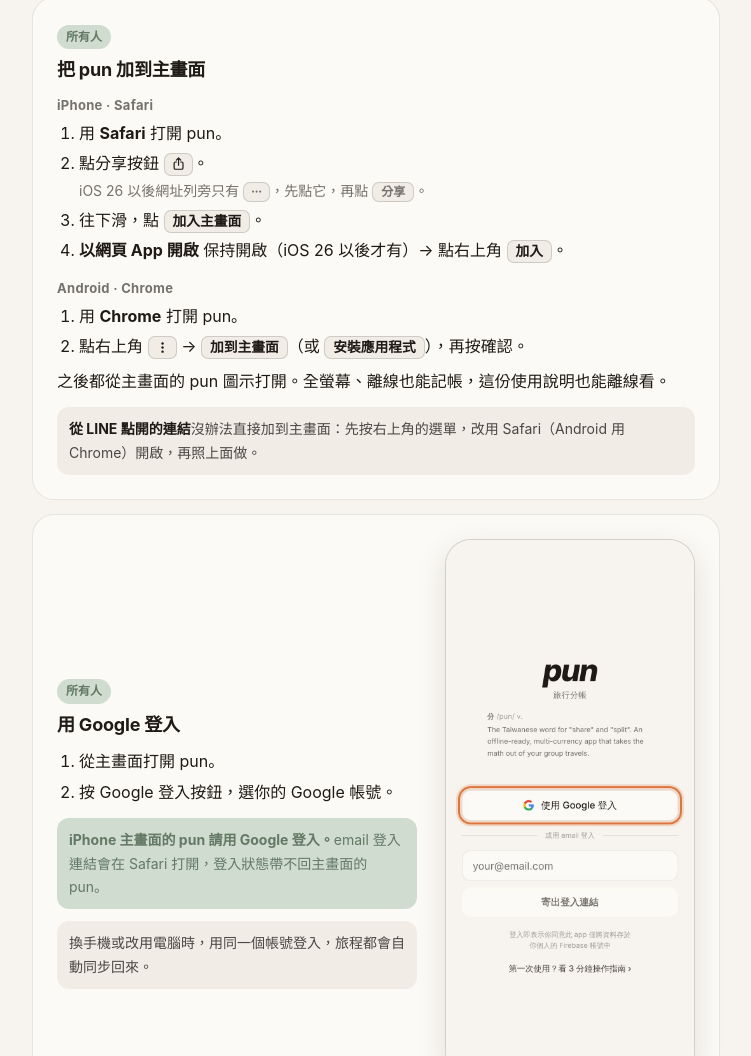
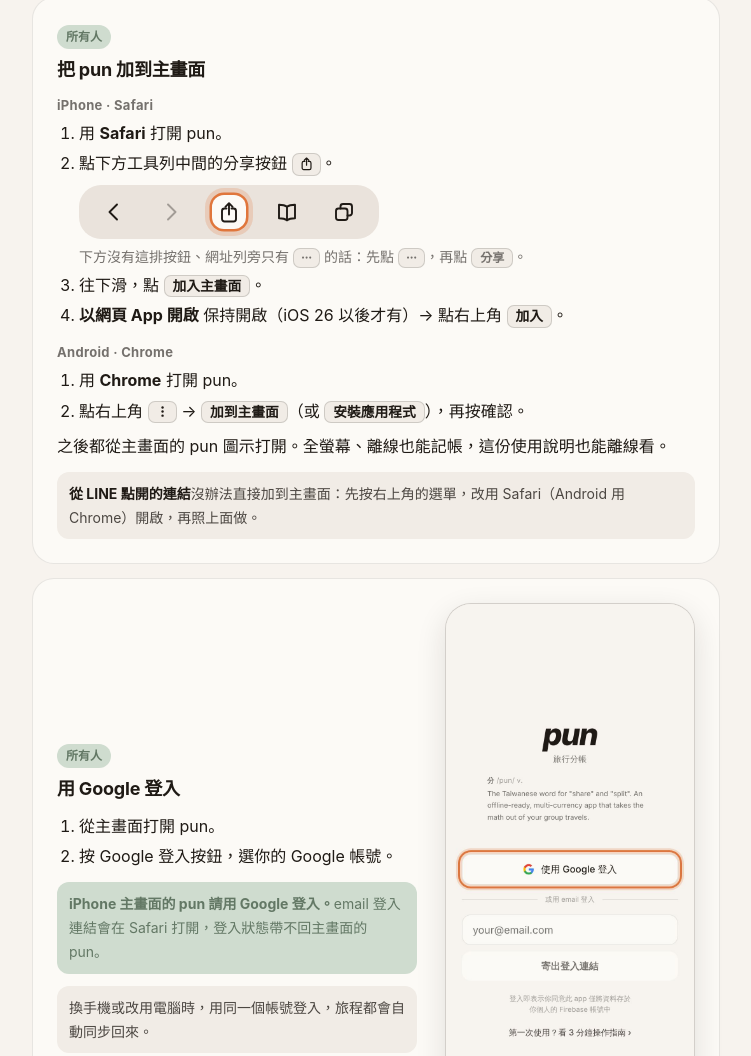
Before and after one commit to kschiang-tw/pun, a plain HTML site: page guide.html in a window 1280 px wide. Shown: the part 738-1794 px from the top of the page, without its empty margins (264-1015 px from the left). Drawn offline with Linux system fonts and the light colour scheme.

Commit message:
指南「加到主畫面」改以下方工具列的分享按鈕為主，加上工具列示意圖（v6.2.2）
- 「iOS 26 以後只有 ⋯」不正確：分享按鈕位置取決於 Safari 版面設定，
  改為先找下方工具列中間的分享按鈕，看不到才走「⋯ → 分享」
- 新增 Safari 下方工具列示意圖，橘色外框標出分享按鈕
- 分享圖示比例對齊實際 Safari 圖示
- 使用指南：已更新（把 pun 加到主畫面 第 2 步；截圖不需更新）

Co-Authored-By: Claude Opus 5.5 <noreply@anthropic.com>
Claude-Session: https://claude.ai/code/session_01VGjpT6fhsbcgY8ST8aqJ9d

```diff
--- a/guide.html
+++ b/guide.html
@@ -123,7 +123,17 @@
   .b svg { width: 1.1em; height: 1.1em; vertical-align: -0.2em; }
   .os { margin: 12px 0 4px; font-size: 13px; font-weight: 700; color: var(--ink-3); letter-spacing: 0.3px; }
   .os:first-of-type { margin-top: 2px; }
-  .note { font-size: 14px; color: var(--ink-3); }
+  .note { display: block; font-size: 14px; color: var(--ink-3); }
+  /* Safari bottom toolbar sketch — where the share button is */
+  .safari-bar {
+    display: flex; justify-content: space-around; align-items: center;
+    max-width: 300px; margin: 8px 0 6px; padding: 10px 6px; border-radius: 22px;
+    background: var(--bg-3); color: var(--ink);
+  }
+  .safari-bar span { display: inline-flex; padding: 5px; border-radius: 12px; }
+  .safari-bar svg { width: 24px; height: 24px; }
+  .safari-bar .dim { opacity: .35; }
+  .safari-bar .hit { box-shadow: 0 0 0 2.5px #e0763c, 0 0 0 7px rgba(224,118,60,.22); background: var(--surface); }
   .tip {
     margin-top: 12px; padding: 10px 12px; border-radius: 12px;
     background: var(--bg-2); font-size: 14px; color: var(--ink-2);
@@ -279,8 +289,9 @@
         <div class="os">iPhone · Safari</div>
         <ol>
           <li>用 <b>Safari</b> 打開 pun。</li>
-          <li>點分享按鈕 <span class="b ico" aria-label="分享"><svg viewBox="0 0 24 24" fill="none" stroke="currentColor" stroke-width="1.9" stroke-linecap="round" stroke-linejoin="round" aria-hidden="true"><path d="M8.5 9.5H7a2 2 0 0 0-2 2V19a2 2 0 0 0 2 2h10a2 2 0 0 0 2-2v-7.5a2 2 0 0 0-2-2h-1.5"/><path d="M12 14.5V3M8.5 6.5 12 3l3.5 3.5"/></svg></span>。<br/>
-            <span class="note">iOS 26 以後網址列旁只有 <span class="b ico" aria-label="更多"><svg viewBox="0 0 24 24" fill="currentColor" aria-hidden="true"><circle cx="5.5" cy="12" r="1.9"/><circle cx="12" cy="12" r="1.9"/><circle cx="18.5" cy="12" r="1.9"/></svg></span>，先點它，再點 <span class="b">分享</span>。</span></li>
+          <li>點下方工具列中間的分享按鈕 <span class="b ico" aria-label="分享"><svg viewBox="0 0 24 24" fill="none" stroke="currentColor" stroke-width="1.9" stroke-linecap="round" stroke-linejoin="round" aria-hidden="true"><path d="M9.5 8.5h-2A2.5 2.5 0 0 0 5 11v8a2.5 2.5 0 0 0 2.5 2.5h9A2.5 2.5 0 0 0 19 19v-8a2.5 2.5 0 0 0-2.5-2.5h-2"/><path d="M12 14.5V3.2M8.4 6.8 12 3.2l3.6 3.6"/></svg></span>。
+            <div class="safari-bar" role="img" aria-label="Safari 下方工具列：上一頁、下一頁、分享、書籤、分頁，分享按鈕在中間"><span><svg viewBox="0 0 24 24" fill="none" stroke="currentColor" stroke-width="1.9" stroke-linecap="round" stroke-linejoin="round"><path d="M15 4.5 7.5 12l7.5 7.5"/></svg></span><span class="dim"><svg viewBox="0 0 24 24" fill="none" stroke="currentColor" stroke-width="1.9" stroke-linecap="round" stroke-linejoin="round"><path d="M9 4.5 16.5 12 9 19.5"/></svg></span><span class="hit"><svg viewBox="0 0 24 24" fill="none" stroke="currentColor" stroke-width="1.9" stroke-linecap="round" stroke-linejoin="round"><path d="M9.5 8.5h-2A2.5 2.5 0 0 0 5 11v8a2.5 2.5 0 0 0 2.5 2.5h9A2.5 2.5 0 0 0 19 19v-8a2.5 2.5 0 0 0-2.5-2.5h-2"/><path d="M12 14.5V3.2M8.4 6.8 12 3.2l3.6 3.6"/></svg></span><span><svg viewBox="0 0 24 24" fill="none" stroke="currentColor" stroke-width="1.9" stroke-linecap="round" stroke-linejoin="round"><path d="M12 6.8C10.2 5.4 7.7 4.8 4 4.8v13.4c3.7 0 6.2.6 8 2 1.8-1.4 4.3-2 8-2V4.8c-3.7 0-6.2.6-8 2Z"/><path d="M12 6.8v13.4"/></svg></span><span><svg viewBox="0 0 24 24" fill="none" stroke="currentColor" stroke-width="1.9" stroke-linecap="round" stroke-linejoin="round"><rect x="4" y="8.5" width="11.5" height="11.5" rx="2.5"/><path d="M8.5 8.5V6.5A2.5 2.5 0 0 1 11 4h6.5A2.5 2.5 0 0 1 20 6.5V13a2.5 2.5 0 0 1-2.5 2.5h-2"/></svg></span></div>
+            <span class="note">下方沒有這排按鈕、網址列旁只有 <span class="b ico" aria-label="更多"><svg viewBox="0 0 24 24" fill="currentColor" aria-hidden="true"><circle cx="5.5" cy="12" r="1.9"/><circle cx="12" cy="12" r="1.9"/><circle cx="18.5" cy="12" r="1.9"/></svg></span> 的話：先點 <span class="b ico" aria-label="更多"><svg viewBox="0 0 24 24" fill="currentColor" aria-hidden="true"><circle cx="5.5" cy="12" r="1.9"/><circle cx="12" cy="12" r="1.9"/><circle cx="18.5" cy="12" r="1.9"/></svg></span>，再點 <span class="b">分享</span>。</span></li>
           <li>往下滑，點 <span class="b">加入主畫面</span>。</li>
           <li><b>以網頁 App 開啟</b> 保持開啟（iOS 26 以後才有）→ 點右上角 <span class="b">加入</span>。</li>
         </ol>
--- a/sw.js
+++ b/sw.js
@@ -1,5 +1,5 @@
 // sw.js — Service Worker for pun PWA
-const CACHE = 'pun-v33';
+const CACHE = 'pun-v34';
 
 // CDN scripts pinned to exact versions — pre-cache on install
 const CDN = [
--- a/version.js
+++ b/version.js
@@ -1 +1 @@
-window.APP_VERSION = '6.2.1';
+window.APP_VERSION = '6.2.2';
```
Also changed, not shown: CHANGELOG.md.
